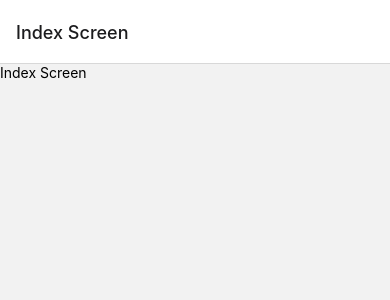
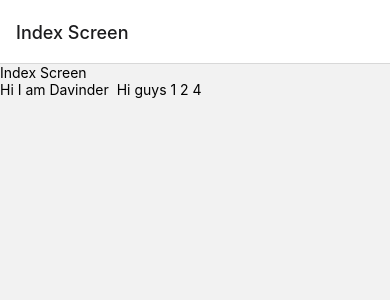
Before and after one commit to DavinderSingh-ds/blog_App_React_Native, a React Native app: screen /IndexSc in a window 390 px wide. Shown: the top 300 px of the page. Built offline with nearby package versions, Linux system fonts and the light colour scheme.

Commit message:
Moving Data with Context

```diff
--- a/src/screens/IndexScreen.js
+++ b/src/screens/IndexScreen.js
@@ -1,10 +1,14 @@
-import React from 'react';
+import React,{useContext} from 'react';
 import {Text,View,StyleSheet} from 'react-native';
+import BlogContext from '../context/BlogContext';
 
 const IndexScreen = () => {
+    const value = useContext(BlogContext);
+
     return (
         <View>
             <Text>Index Screen</Text>
+            <Text>{value}</Text>
         </View>
     );
 };
```
Also changed, not shown: src/context/BlogContext.js (+6 -2 lines).
